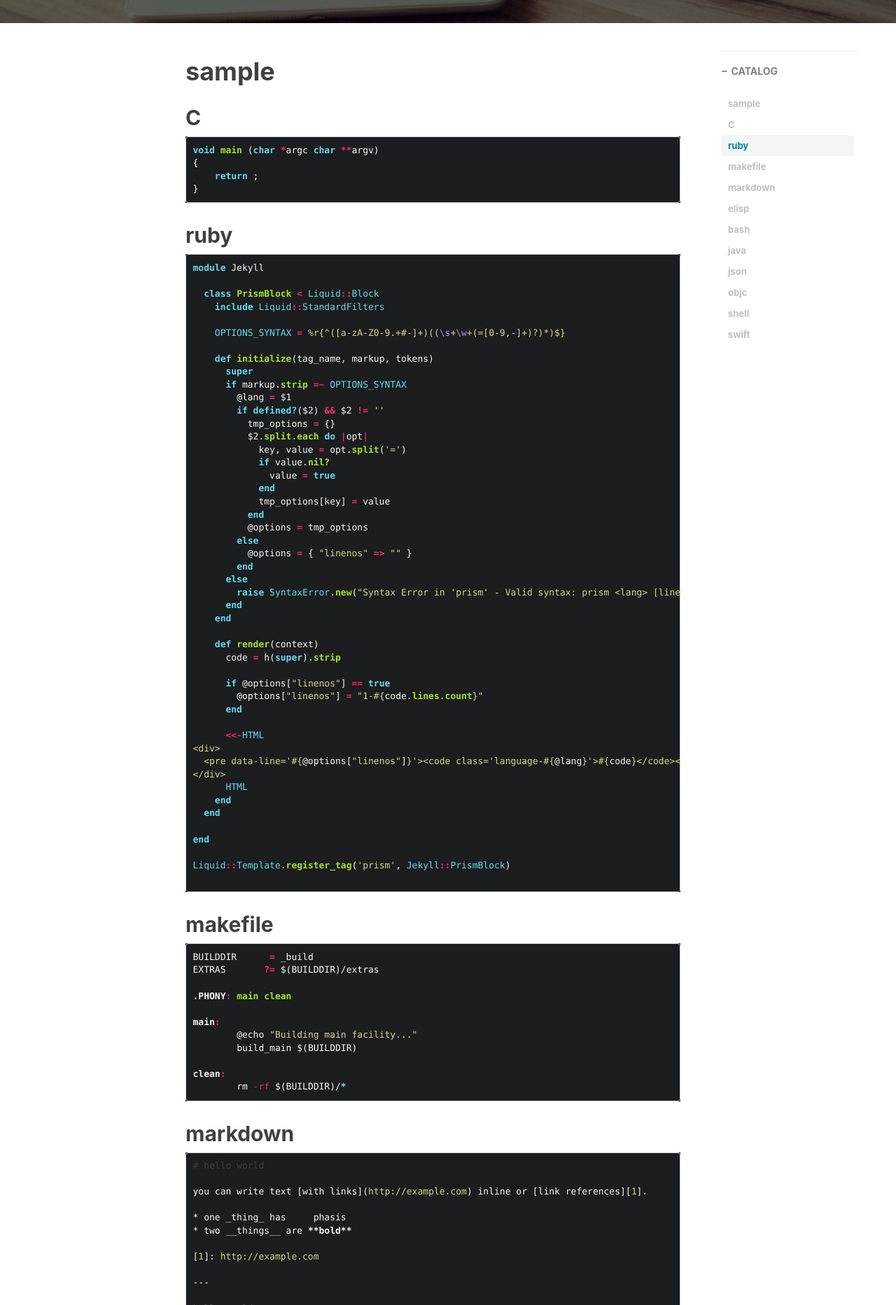
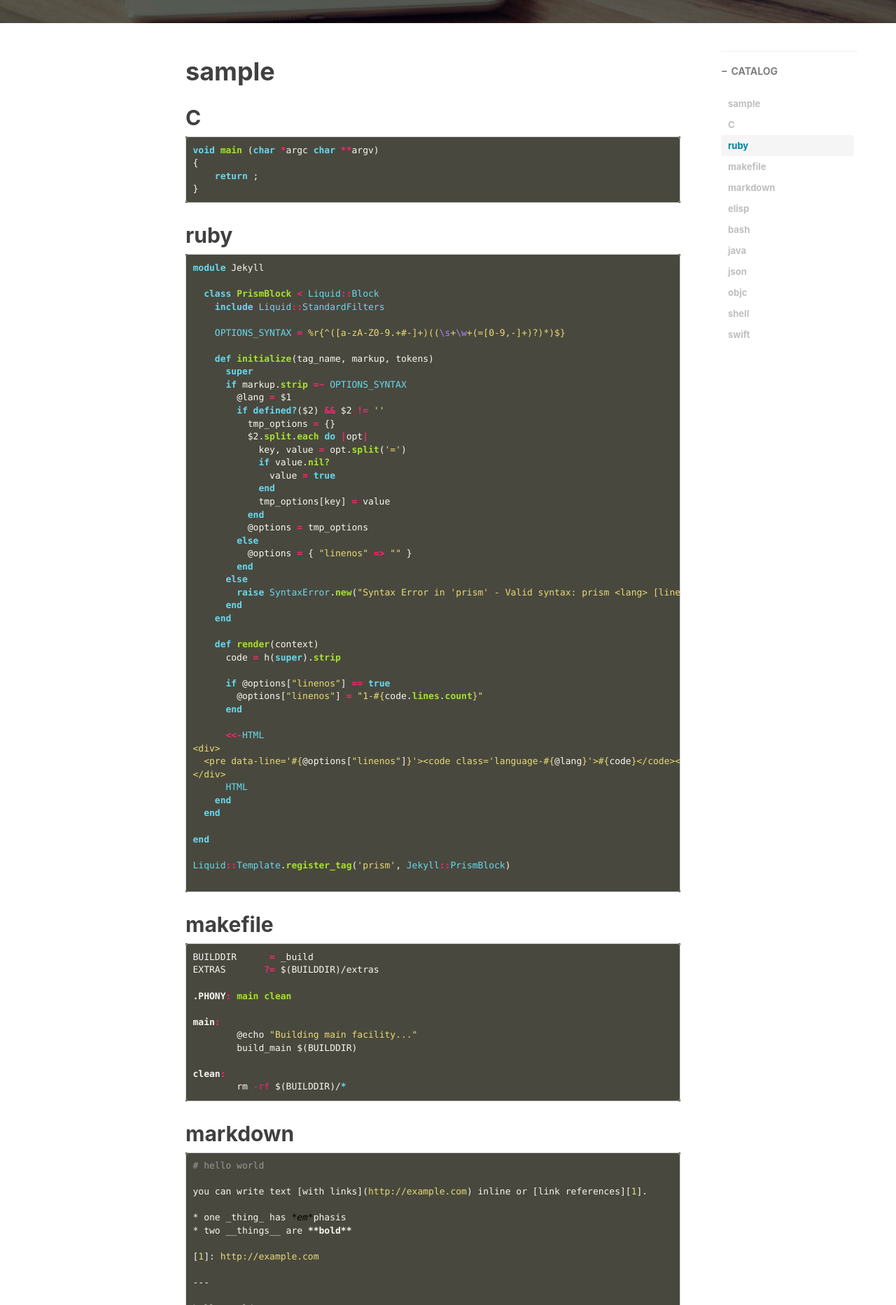
Before and after one commit to darcylee/darcylee.github.io, a Jekyll site: the page built from _posts/2016-11-16-code_hightlight_sample.md, in a window 1280 px wide. Shown: the part 490-2355 px from the top of the page at 70% size. Built offline with Jekyll 4.4.1, drawn with Linux system fonts in a browser that asks for light colours; nearby versions of some CDN libraries; comment, search, counter and statistics services are not loaded.

Commit message:
change code theme
Conflicts:
	_includes/footer.html
	_posts/2016-8-14-Develop_zephry_project_on_mac.md
	css/syntax.css

```diff
--- a/css/syntax.css
+++ b/css/syntax.css
@@ -1,60 +1,62 @@
 .highlight table td { padding: 5px; }
 .highlight table pre { margin: 0; }
 .highlight .c, .highlight .cd {
-  color: #5e5d83;
+  color: #75715e;
   font-style: italic;
 }
 .highlight .cm {
-  color: #5e5d83;
+  color: #75715e;
   font-style: italic;
 }
 .highlight .c1 {
-  color: #5e5d83;
+  color: #75715e;
   font-style: italic;
 }
 .highlight .cp {
-  color: #465457;
+  color: #75715e;
   font-weight: bold;
 }
 .highlight .cs {
-  color: #465457;
+  color: #75715e;
   font-weight: bold;
   font-style: italic;
 }
 .highlight .err {
-  color: #f8f8f2;
-  background-color: #403d3d;
+  color: #960050;
+  background-color: #1e0010;
 }
 .highlight .gi {
-  color: #a6e22e;
+  color: #ffffff;
+  background-color: #324932;
 }
 .highlight .gd {
-  color: #f92672;
+  color: #ffffff;
+  background-color: #493131;
 }
 .highlight .ge {
-  color: #1b1d1e;
+  color: #000000;
   font-style: italic;
 }
 .highlight .gr {
-  color: #f92672;
+  color: #aa0000;
 }
 .highlight .gt {
-  color: #f92672;
+  color: #aa0000;
 }
 .highlight .gh {
-  color: #403d3d;
+  color: #999999;
 }
 .highlight .go {
-  color: #403d3d;
+  color: #888888;
 }
 .highlight .gp {
-  color: #66d9ef;
+  color: #555555;
 }
 .highlight .gs {
   font-weight: bold;
 }
 .highlight .gu {
-  color: #465457;
+  color: #aaaaaa;
 }
 .highlight .k, .highlight .kv {
   color: #66d9ef;
@@ -93,58 +95,58 @@
   font-weight: bold;
 }
 .highlight .mf {
-  color: #af87ff;
+  color: #ae81ff;
 }
 .highlight .mh {
-  color: #af87ff;
+  color: #ae81ff;
 }
 .highlight .il {
-  color: #af87ff;
+  color: #ae81ff;
 }
 .highlight .mi {
-  color: #af87ff;
+  color: #ae81ff;
 }
 .highlight .mo {
-  color: #af87ff;
+  color: #ae81ff;
 }
 .highlight .m, .highlight .mb, .highlight .mx {
-  color: #af87ff;
+  color: #ae81ff;
 }
 .highlight .se {
-  color: #af87ff;
+  color: #ae81ff;
 }
 .highlight .sb {
-  color: #d7d787;
+  color: #e6db74;
 }
 .highlight .sc {
-  color: #d7d787;
+  color: #e6db74;
 }
 .highlight .sd {
-  color: #d7d787;
+  color: #e6db74;
 }
 .highlight .s2 {
-  color: #d7d787;
+  color: #e6db74;
 }
 .highlight .sh {
-  color: #d7d787;
+  color: #e6db74;
 }
 .highlight .si {
-  color: #d7d787;
+  color: #e6db74;
 }
 .highlight .sx {
-  color: #d7d787;
+  color: #e6db74;
 }
 .highlight .sr {
-  color: #d7d787;
+  color: #e6db74;
 }
 .highlight .s1 {
-  color: #d7d787;
+  color: #e6db74;
 }
 .highlight .ss {
-  color: #d7d787;
+  color: #e6db74;
 }
 .highlight .s {
-  color: #d7d787;
+  color: #e6db74;
 }
 .highlight .na {
   color: #a6e22e;
@@ -204,5 +206,5 @@
 }
 .highlight {
   color: #f8f8f2;
-  background-color: #1b1d1e;
+  background-color: #49483e;
 }
```
